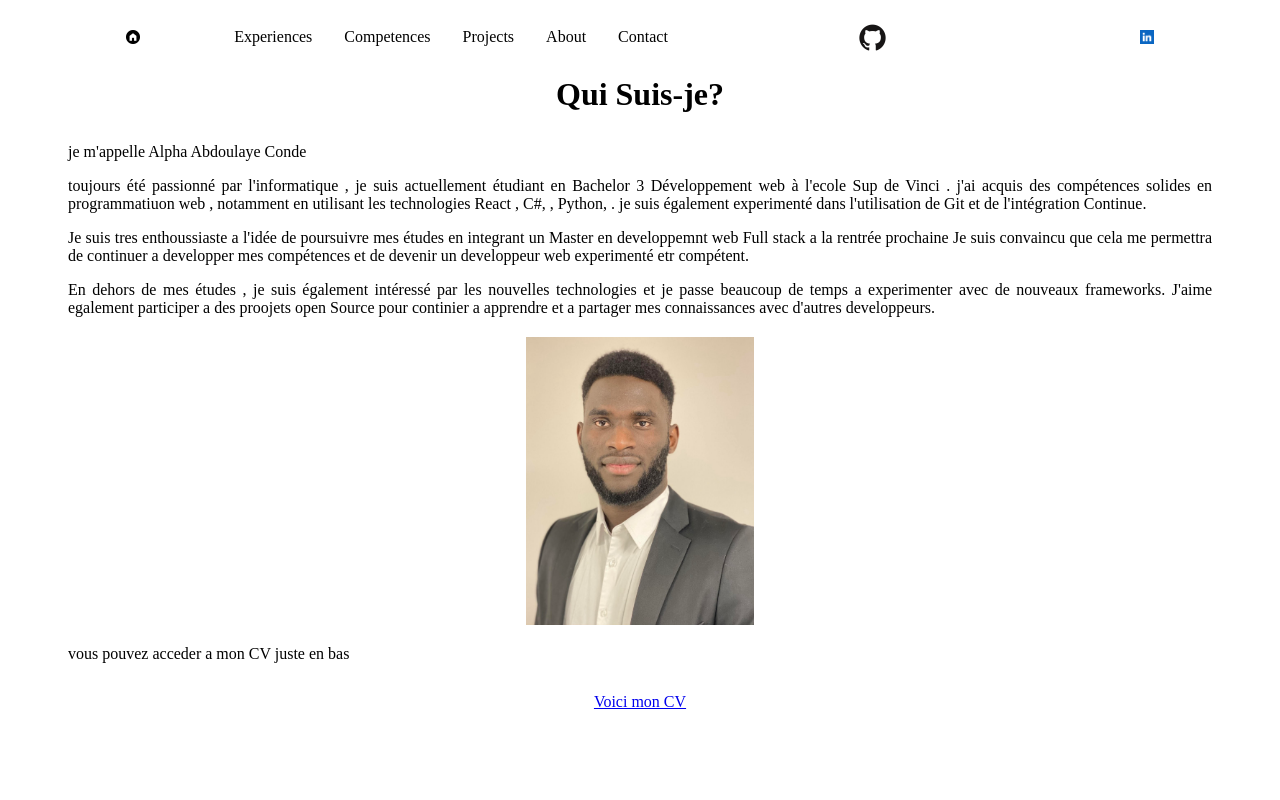
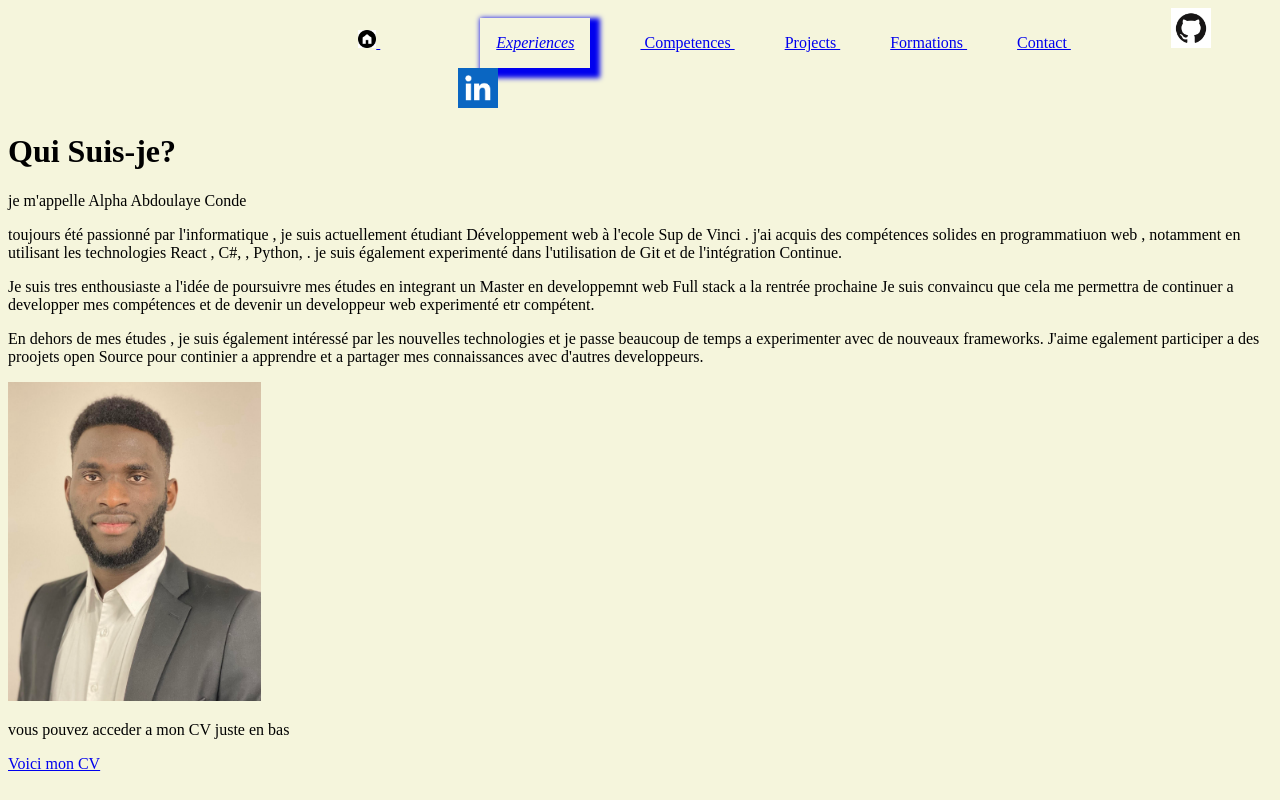
Before and after one commit to AlfaStudent/MyResumes, a React (Create React App) app: page / in a window 1280 px wide. Shown: the top 800 px of the page. Built offline with nearby package versions, Linux system fonts and the light colour scheme.

Commit message:
avec un peu de design

```diff
--- a/src/App.js
+++ b/src/App.js
@@ -6,21 +6,27 @@
 import Accueil from "./Components/Accueil.jsx";
 import Competences from "./Components/Competences.jsx";
 import Projects from "./Components/Projects.jsx";
+import Formation from "./Components/Formation.jsx";
 
 
 function App() {
   return (
     <>
       <BrowserRouter>
-        <Accueil/>
+      <Header/>
+
+
         <Routes>
             <Route path = "/" element = {<About/>}/>
             <Route path = "/Experiences" element = {<Experiences/>}/>
+            <Route path = "/Formation" element = {<Formation/>}/>
             <Route path = "/Competences" element = {<Competences/>}/>
             <Route path = "/Projects" element = {<Projects/>}/>
             <Route path = "/Contact" element = {<Contact/>}/>
             <Route path = "/Accueil" element = {<Accueil/>}/>
         </Routes>
+        <Accueil/>
+
       </BrowserRouter>
 
     </>
--- a/src/Components/About.jsx
+++ b/src/Components/About.jsx
@@ -1,10 +1,9 @@
 import Myimage from "../photo.jpeg";
 import CV from "../cv-alpha-conde.pdf"
-<link rel ="stylesheet" type = "text.css" href ="about.css"/>
 const About = () => {
     return (
 
-        <div>
+        <div id = "Composant">
             <link rel ="stylesheet" type = "text.css" href ="about.css"/>
 
             <div>
@@ -12,12 +11,12 @@
             </div>
             <div>
                 <p> je m'appelle Alpha Abdoulaye Conde  </p>
-                <p> toujours été passionné par l'informatique , je suis actuellement étudiant en Bachelor 3
+                <p> toujours été passionné par l'informatique , je suis actuellement étudiant
                     Développement web à l'ecole Sup de Vinci . j'ai acquis des compétences solides en programmatiuon web , notamment en utilisant
                     les technologies React , C#,  , Python, . je suis également experimenté dans l'utilisation de Git et de l'intégration Continue.
                 </p>
                 <p>
-                    Je suis tres enthoussiaste a l'idée de poursuivre mes études en integrant un Master en developpemnt web Full stack a la rentrée prochaine
+                    Je suis tres enthousiaste a l'idée de poursuivre mes études en integrant un Master en developpemnt web Full stack a la rentrée prochaine
                     Je suis convaincu que cela me permettra de continuer a developper mes compétences  et de devenir un developpeur web experimenté etr compétent.
 
                 </p>
--- a/src/Components/Accueil.jsx
+++ b/src/Components/Accueil.jsx
@@ -1,10 +1,17 @@
-import Header from "../Pages/Header";
+import Competences from "./Competences";
+import Contact from "./Contact";
+import Experiences from "./Experiences";
+import Formation from "./Formation";
+import Projects from "./Projects";
 
 const Accueil = () => {
     return (
         <div>
-
-            <Header/>
+            <Experiences/>
+            <Competences/>
+            <Projects/>
+            <Formation/>
+            <Contact/>
         </div>
     )
 }
--- a/src/Components/Competences.jsx
+++ b/src/Components/Competences.jsx
@@ -1,9 +1,10 @@
 const Competences = () => {
     return (
+        <div id = "Composant">
+            <div id = 'Competences'>
                 <div>
-            <div>
-                <h1> Apres quelques années d'etude , quelques projets realisés, j'ai pu acquerir quelques connaissances dans diverses
-                domaines et de technologies  </h1>
+                    <em> Apres quelques années d'etude , quelques projets realisés, j'ai pu acquerir quelques connaissances dans diverses
+                    domaines et de technologies  </em>
 
 
                 </div>
@@ -34,6 +35,7 @@
 
                 <p> </p>
             </div>
+        </div>
     )
 }
 export default Competences;
--- a/src/Components/Contact.jsx
+++ b/src/Components/Contact.jsx
@@ -1,15 +1,17 @@
 const Contact = () => {
     return (
-        <div>
-            <div>
-                <h1> Contact  </h1>
-                E-Mail : aboul.conde99@gmail.com
-                Tel : 0767453691
-                LinkdIn :http://linkedin.com/in/alpha-abdoulaye-conde-703252204
+        <div id = "Composant">
+            <div id = 'Contact'>
+                <div>
+                    <h1> Contact  </h1>
+                    <p>E-Mail : aboul.conde99@gmail.com </p>
+                    <p>Tel : 0767453691</p>
+                    <p>LinkdIn :http://linkedin.com/in/alpha-abdoulaye-conde-703252204</p>
 
-            </div>
-            <div>
+                </div>
+                <div>
 
+                </div>
             </div>
         </div>
     )
--- a/src/Components/Experiences.jsx
+++ b/src/Components/Experiences.jsx
@@ -1,12 +1,13 @@
 import recommandation from "../Recommandations.pdf";
 const Experiences = () => {
     return (
+        <div id = "Composant">
+            <div id = 'Experiences'>
                 <div>
-            <div>
-                Experriences
+                    <h1> EXPERIENCES </h1>
                 </div>
                 <div>
-                <h2> Developpeur python </h2>
+                    <h3> Developpeur python </h3>
                     <p> 3DITEX depuis decembre 2022 </p>
                     <p> contrat d'apprentissage - canejan</p>
                     <p> Mes differentes missions consistent a creer pour differentes machines qui permettaient
@@ -15,7 +16,7 @@
                     <p> Utilisation des  bibliotheque PyQt5/QT</p>
                 </div>
                 <div>
-                <h2> Developpeur Web </h2>
+                    <h3> Developpeur Web </h3>
                     <p> Incomm - Septembre 2022 - decembre 2022 </p>
                     <p> contrat d'apprentissage - bordeaux - France  </p>
                     <p> Chez Incomm , mes missions consistaient a la conception , l'utilisation et la configuration de plugins et modules ,
@@ -23,7 +24,7 @@
                         Prestashop. </p>
                 </div>
                 <div>
-                <h2> Projet Universitaire </h2>
+                    <h3> Projet Universitaire </h3>
                     <p> Université de Rouen - Janvier 2020 - Avril 2020 </p>
                     <p> Conception de site internet de vente en ligne (E-Commerce ) , creation de base de données
                         inscription et connexion des clie nts sur le site et utilisation de session pour chaque client
@@ -31,13 +32,14 @@
                     <p> Outils Utilisés : HTML, CSS, PHP, JavaScript </p>
                 </div>
                 <div>
-                <h2> Agent de restauration rapide </h2>
+                    <h3> Agent de restauration rapide </h3>
                     <p> Burger King Petit Quevilly - Main 2019 - Septembre 2022 </p>
                     <p>Prise et preparation de Commandes , service a table , Plonge </p>
                     <p> <a href = {recommandation}> Lettre de recommandation </a></p>
 
                 </div>
             </div>
+        </div>
     )
 }
 export default Experiences;
--- a/src/Components/Formation.jsx
+++ b/src/Components/Formation.jsx
@@ -1,8 +1,29 @@
 const Formation = () => {
     return (
-        <div>
+        <div id = "Composant">
+            <div id = 'Formation'>
+                <h1> FORMATION </h1>
+                <div>
+                    <h3> Bachelor 3 Devéloppement Web </h3>
+                    <h4> Ecole Sup de vinci </h4>
+                    <p> depuis Septembre de 2022 </p>
+                    <p> Initiation à quelques Frameworks : React, Angular, VueJs, .Net, Synfony. </p>
+                </div>
+                <div>
+                    <h2> Licence 3 Informatique </h2>
+                    <h4> Université de Rouen</h4>
+                    <p> Septembre 2021 - Juin 2022 </p>
+                    <p> Programation Orientée Objet, Reseau , Compilation, Systeme d'exploitation </p>
+                </div>
+                <div>
+                    <h2> Licence 2 Informatique </h2>
+                    <h4> Université de Rouen </h4>
+                    <p> Septembre 2019 - Juin 2021 </p>
+                    <p> Algorithmique 2, Python, Langage C.</p>
+                </div>
+            </div>
 
         </div>
     )
 }
-export default Formation;
+export default Formation
--- a/src/Components/about.css
+++ b/src/Components/about.css
@@ -1,86 +1,50 @@
-.suis {
-    text-align: center;
-    font-size: 2em;
-    font-weight: bold;
-    margin-bottom: 30px;
-  }
-
-  img {
-    display: block;
-    margin: 0 auto;
-  }
-
-  a {
-    text-align: center;
-    display: block;
-    margin-top: 30px;
-  }
-
-  p {
-    text-align: justify;
-    margin-bottom: 10px;
-  }
-
-  div {
-    margin: 20px;
-  }
-
-
-  /* Styles pour le menu burger */
-nav {
-    display: flex;
-    justify-content: space-between;
-    align-items: center;
+* {
+    background-color: #F5F5DC;
+}
+#Composant {
+    background-color: #F5F5DC;
 }
 
-.menu-btn {
-    display: none;
+#nav {
+
+    right : 30px;
+    margin-left:  350px;
+}
+.Accueil {
+
+}
+.Experiences {
+    margin-left : 100px;
+    padding: 1em ;
+    display : inline-block;
+    cursor: pointer;
+    box-shadow: 5px 5px 5px 5px;
+    transition: box-shadow 0.1s ;
+    font-style: italic;
+}
+.Experiences:hover {
+    box-shadow: 0px 0px 0px 10px;
+}
+.Competences {
+    margin-left: 50px;
 }
 
-/* Styles pour les liens dans le menu */
-nav a {
-    text-decoration: none;
-    color: #000;
-    margin: 0 1rem;
+.Projects {
+    margin-left: 50px;
+}
+.Formations {
+    margin-left: 50px;
+}
+.Contact {
+    margin-left: 50px;
 }
 
-/* Styles pour les liens dans le menu (affiché par défaut) */
-nav a:not(.menu-btn) {
-    display: inline-block;
+.Github {
+    margin-left: 100px;
+    width :"40px";
+    height : "40px"
 }
 
-/* Styles pour les liens dans le menu (masqué par défaut) */
-nav a.menu-btn,
-nav a.menu-btn + a {
-    display: none;
+.Linkdin {
+    margin-left: 100px;
 }
-
-/* Styles pour les liens dans le menu (affiché lorsque le menu burger est activé) */
-nav a.menu-btn:checked + a {
-    display: block;
-}
-
-/* Styles pour le bouton du menu burger */
-nav label {
-    display: block;
-    cursor: pointer;
-    padding: 0.5rem 1rem;
-    background: #ddd;
-    border-radius: 4px;
-}
-
-/* Styles pour le bouton du menu burger (lorsqu'il est activé) */
-nav input:checked + label {
-    background: #555;
-    color: #fff;
-}
-
-/* Styles pour le bouton du menu burger (affiché sur les écrans petits) */
-@media (max-width: 600px) {
-    nav a:not(.menu-btn) {
-        display: none;
-    }
-    nav .menu-btn {
-        display: block;
-    }
-}
--- a/src/Pages/Header.jsx
+++ b/src/Pages/Header.jsx
@@ -7,21 +7,27 @@
 
 const Header = () => {
     return (
-        <nav>
+        <div id = "">
+            <nav id = "nav">
 
 
-            <Link to = "/" className="Accueil"> <img src = {logohome} style={{width : '10%', height : '10%'}}/> </Link>
-            <Link to = "/Experiences" className="Experiences"> Experiences </Link>
+                <Link to = "/" className="Accueil" > <img src = {logohome} style={{width : '2%', height : '10%'}}/> </Link>
+                <Link to = "/Experiences" className="Experiences" style={{left : "20%"}} > Experiences </Link>
                 <Link to = "/Competences" className="Competences"> Competences </Link>
                 <Link to = "/Projects" className="Projects"> Projects </Link>
-            <Link to = "/About" className="About"> About </Link>
+                {/* <Link to = "/About" className="About"> About </Link> */}
+                <Link to = "/Formation" className="Formations"> Formations </Link>
                 <Link to = "/Contact" className="Contact"> Contact </Link>
-            <a href = "https://github.com/AlfaStudent"> <img src = {github} style = {{width :"10%", height : "10%"}} /></a>
-            <a href = "http://linkedin.com/in/alpha-abdoulaye-conde-703252204">  <img src = {linkdin} style  = {{width : "10%" , height : "10%"}}/></a>
+
+
+
+                <a href = "https://github.com/AlfaStudent" className="Github"> <img src = {github}  style = {{width :"40px", height : "40px"}} /></a>
+                <a href = "http://linkedin.com/in/alpha-abdoulaye-conde-703252204" className="Linkdin">  <img src = {linkdin} style  = {{width : "40px" , height : "40px"}}/></a>
                 {/* <Link to = "/Information" className="info"> Information </Link>
                 <Link to = "/Contact" className="contact"> Contact </Link> */}
 
             </nav>
+        </div>
 
 
 
```
Lines whose indentation alone changed are shown as unchanged.
